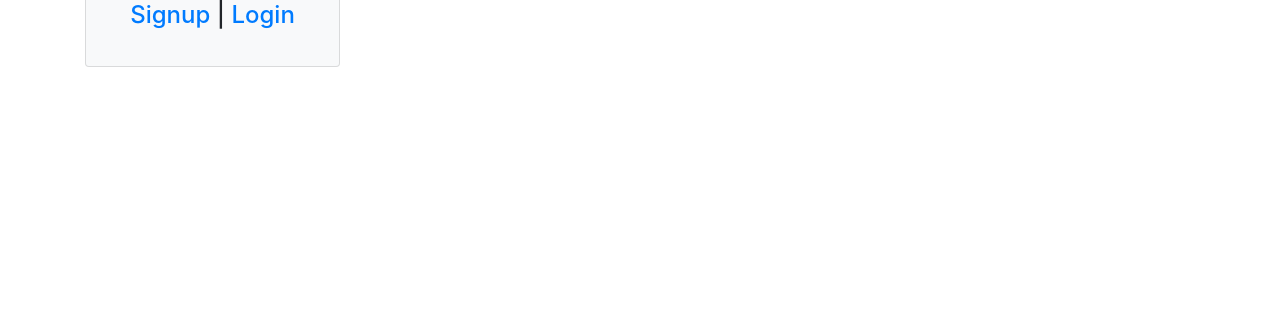
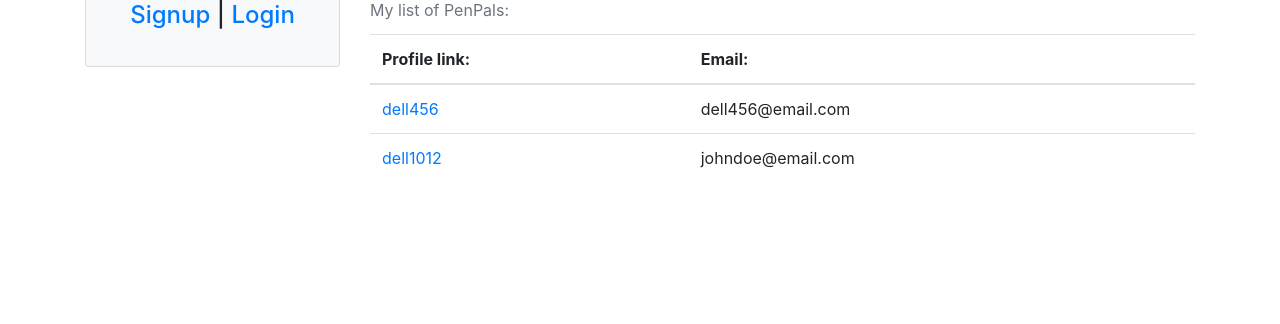
Before and after one commit to sidorkinandrew/django-penpals, a Django app: page /profile/17 in a window 1280 px wide. Shown: the part 249-573 px from the top of the page. Run offline with Django 3.2, Linux system fonts and the light colour scheme; data comes from the database, SQL or seed files in the repository; both versions use the stored data as it was after the commit; some libraries are stand-ins or nearby versions.

Commit message:
friend requests: list of PenPals/received requests

```diff
--- a/pages/templates/pages/profile.html
+++ b/pages/templates/pages/profile.html
@@ -26,7 +26,7 @@
         <h6>Speaks: {{profile.speaks}}</h6>
         <h6>Learns: {{profile.learns}}</h6>
     </div>
-    {% if request.user.profile.id == profile.id and friends %}
+    {% if friends %}
       <div class="table-responsive">
         <table class="table">
           <caption>My list of PenPals:</caption>
@@ -54,8 +54,9 @@
             <tbody>
               {% for request_received in received_requests %}
                 <tr>
-                  <td>{{request_received}}</td>
+                  <td><a href="{% url 'pages:profile' request_received.from_profile.id %}" class="btn text-primary">{{request_received.from_profile}} sent you friend request</a></td>
                   <td><a href="{% url 'pages:accept_request' request_received.from_profile.id %}" class="btn btn-primary">Accept request</a></td>
+                  <td><a href="{% url 'pages:delete_request' request_received.from_profile.id %}" class="btn btn-danger">Cancel request</a></td>
                 </tr>
               {% endfor %}
             </tbody>
--- a/pages/urls.py
+++ b/pages/urls.py
@@ -11,5 +11,6 @@ urlpatterns = [
     path("search", ProfileSearch.as_view(), name="search"),
     path("request/send/<int:to_profile_id>", ProfileView.send_request, name="send_request"),
     path("request/cancel/<int:to_profile_id>", ProfileView.cancel_request, name="cancel_request"),
+    path("request/delete/<int:from_profile_id>", ProfileView.delete_friend_request, name="delete_request"),
     path("request/accept/<int:from_profile_id>", ProfileView.accept_friend_request, name="accept_request"),
 ]
--- a/pages/views.py
+++ b/pages/views.py
@@ -114,6 +114,17 @@ class ProfileView(SuccessMessageMixin, DetailView):
         request_received.delete()
         print(friend_to, friend_from, friend_to.friends)
         return redirect('pages:profile', profile_id = to_profile.id)  # redirect(reverse('pages:profile', kwargs={ 'profile_id': to_profile_id }))
+
+    def delete_friend_request(self, from_profile_id):
+        print('delete_friend_request', self.user, from_profile_id)
+        from_profile = Profile.objects.get(pk=from_profile_id)
+        to_profile = self.user.profile
+        request_received = FriendRequest.objects.filter(
+                from_profile = from_profile_id,
+                to_profile = self.user.profile,
+            ).first()
+        request_received.delete()
+        return redirect('pages:profile', profile_id = self.user.profile.id)
 #        print("self.user.is_authenticated: ", self.user.is_authenticated)
 #        print("self.user.profile.friends.all(): ", self.user.profile.friends.all())
 #        print("self.friends: ", self.friends)
```
Also changed, not shown: db.sqlite3.
